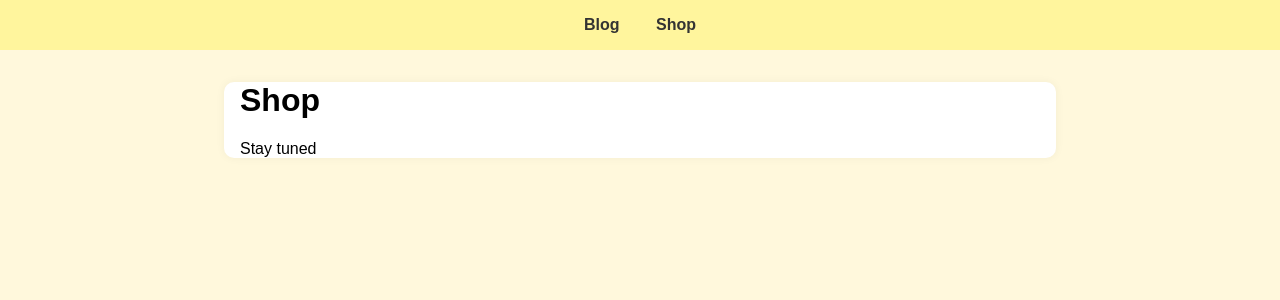
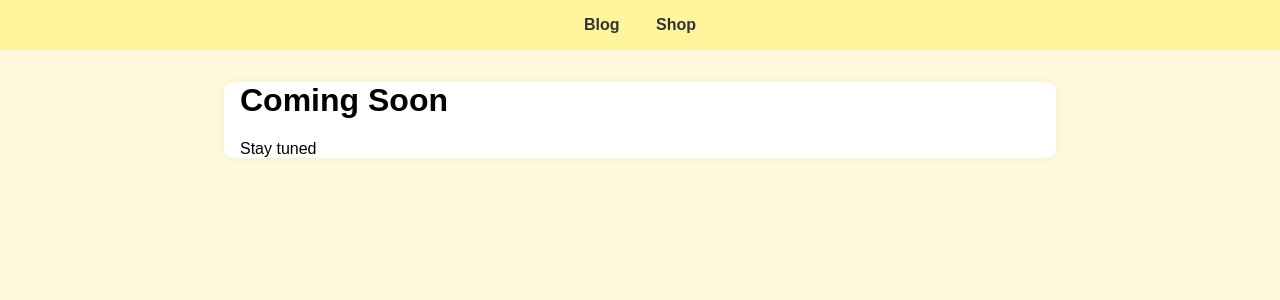
Before and after one commit to yensan57/flabbybeagle, a Jekyll site: the page built from shop.md, in a window 1280 px wide. Shown: the top 300 px of the page. Built offline with Jekyll 4.4.1, drawn with Linux system fonts in a browser that asks for light colours.

Commit message:
Update shop.md

```diff
--- a/shop.md
+++ b/shop.md
@@ -3,6 +3,6 @@ layout: default
 title: "Coming Soon"
 ---
 
-# Shop
+# Coming Soon
 
 Stay tuned
```
